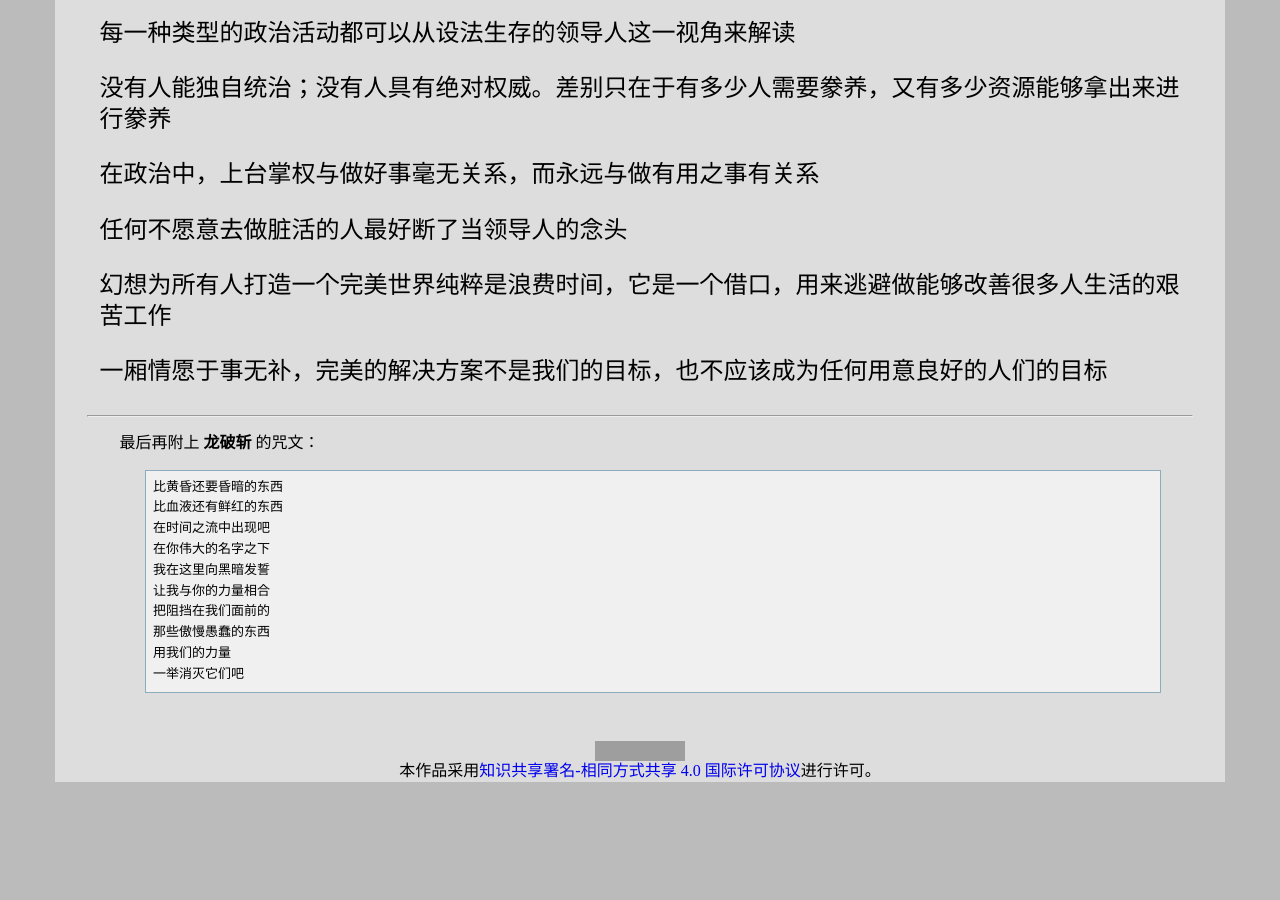
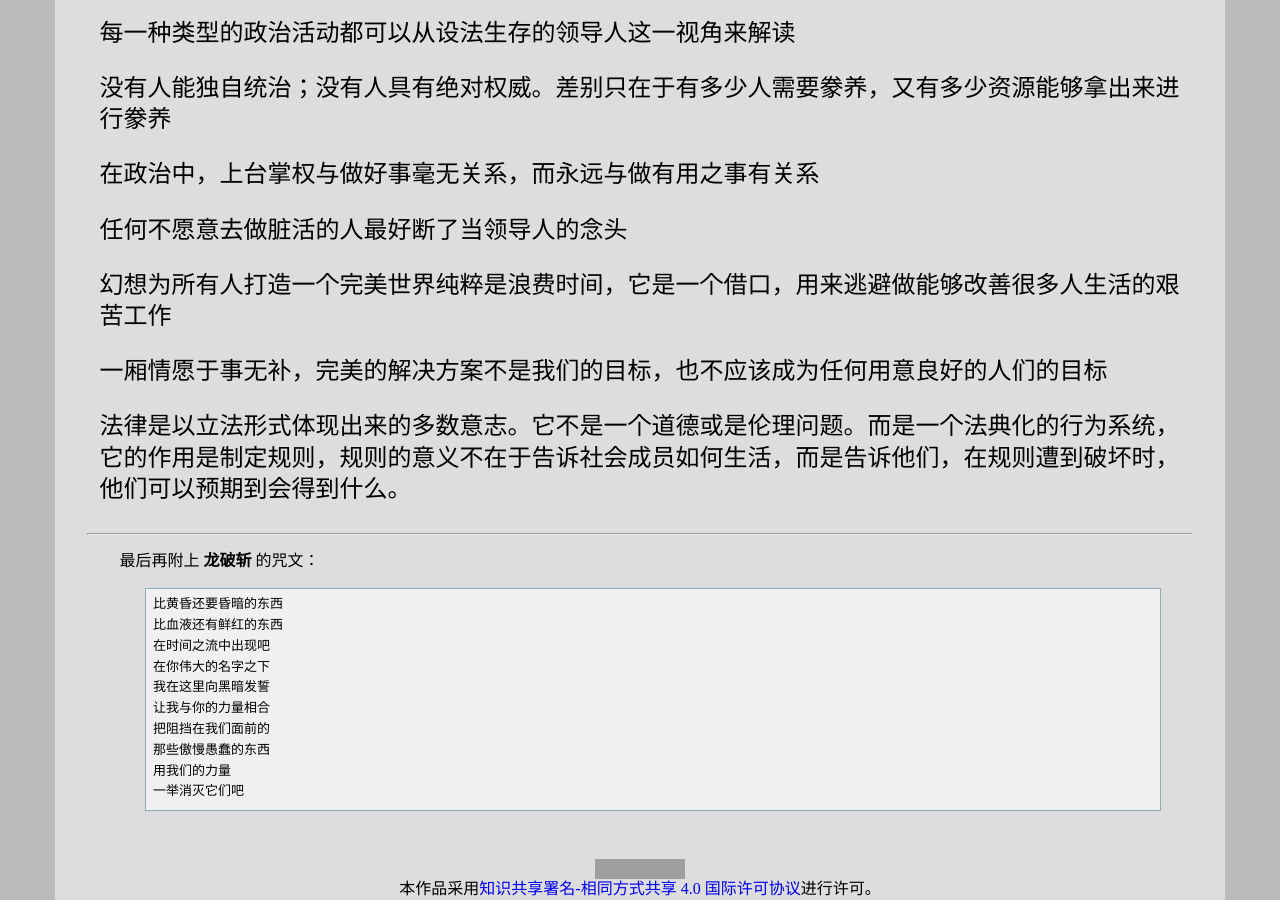
Before and after one commit to leiqin/leiqin.github.io, a Jekyll site: the page built from shoucang/revelation.markdown, in a window 1280 px wide and 900 px high, scrolled down 5973 px. Built offline with Jekyll 4.4.1, drawn with Linux system fonts in a browser that asks for light colours; comment, search, counter and statistics services are not loaded; before the commit the page ends 6755 px from its top, so only the background shows below that; grey boxes are pictures that could not be loaded.

Commit message:
+ 添加 克雷圣经

```diff
--- a/shoucang/revelation.markdown
+++ b/shoucang/revelation.markdown
@@ -319,6 +319,9 @@ title: 克雷圣经
 一厢情愿于事无补，完美的解决方案不是我们的目标，也不应该成为任何用意良好的人们的目标
 :	图书 [《独裁者手册》](http://book.douban.com/subject/25881102/) 第十章 怎么办?
 
+法律是以立法形式体现出来的多数意志。它不是一个道德或是伦理问题。而是一个法典化的行为系统，它的作用是制定规则，规则的意义不在于告诉社会成员如何生活，而是告诉他们，在规则遭到破坏时，他们可以预期到会得到什么。
+:	文章 柴静：[你无法告诉他如何生活](http://blog.sina.com.cn/s/blog_48b0d37b010002kq.html) 原话：美国联邦最高法院的大法官霍尔姆斯 (PS:法律不是用来指导生活的，而是用来约定当规则被破坏时怎么办的)
+
 * * *
 
 最后再附上 **龙破斩** 的咒文：
```
